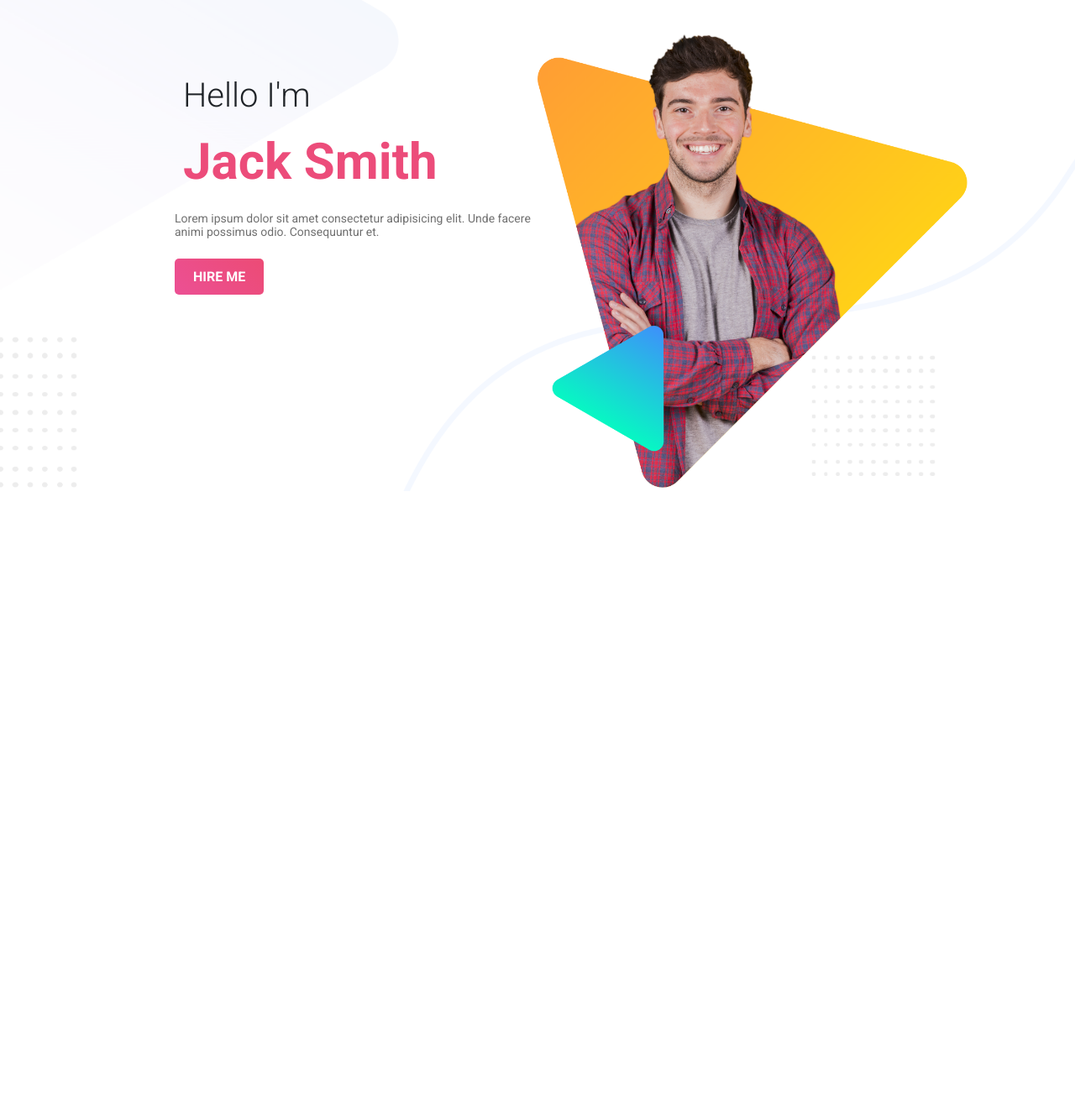
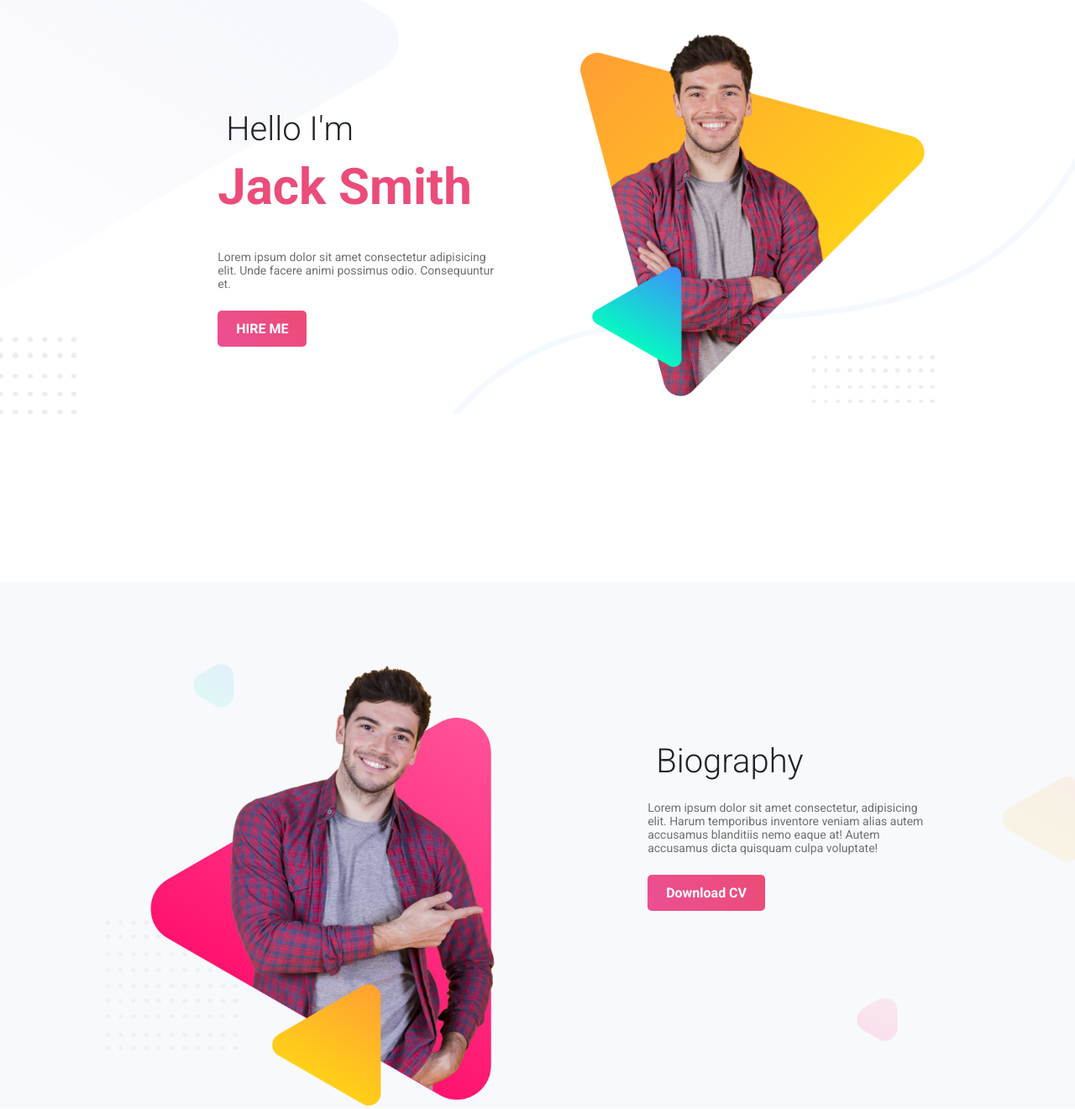
Before and after one commit to IamNahii/personal-website, a plain HTML site: page index.html in a window 1280 px wide. Shown: the part 60-1381 px from the top of the page at 84% size. Before the commit the page ends 800 px from the top, so only its background shows below. Drawn offline with Linux system fonts and the light colour scheme.

Commit message:
biography section added

```diff
--- a/index.html
+++ b/index.html
@@ -15,7 +15,7 @@
         <div class="container">
             <div class="half-width">
                 <div class="content">
-                    <h1>Hello I'm</h1>
+                    <h2>Hello I'm</h2>
                     <h1 class="name-color">Jack Smith</h1>
                     <p>Lorem ipsum dolor sit amet consectetur adipisicing elit. Unde facere animi possimus odio. Consequuntur et.</p>
                     <a class="btn" href="#">HIRE ME</a>
@@ -28,7 +28,20 @@
     </header>
     <!-- End Header Area -->
     <!-- Start Biography Area -->
-
+    <section class="biography-area">
+        <div class="container">
+            <div class="half-width">
+                <img src="images/peter_dream.png" alt="biography img">
+            </div> <!-- /.half-width -->
+            <div class="half-width">
+                <div class="content">
+                    <h2>Biography</h2>
+                    <p>Lorem ipsum dolor sit amet consectetur, adipisicing elit. Harum temporibus inventore veniam alias autem accusamus blanditiis nemo eaque at! Autem accusamus dicta quisquam culpa voluptate!</p>
+                    <a class="btn" href="#">Download CV</a>
+                </div>
+            </div> <!-- /.half-width -->
+        </div> <!-- /.container -->
+    </section> <!-- /.biography-area -->
     <!-- End Biography  Area -->
 </body>
 </html>
--- a/style.css
+++ b/style.css
@@ -9,18 +9,21 @@ body{
     margin: 0 auto;
 }
 .half-width {
-    width: 50%;
+    width: 40%;
     float: left;
+    margin-left: 5%;
+    margin-right: 5%;
 }
-header::after{
+header::after,
+section::after{
     content: "";
     clear: both;
     display: block;
 }
 .content{
-     padding: 140px 0px 80px 80px;
+     padding: 180px 0px 80px 80px;
 }
-h1{
+h2{
     color: #202428;
     font-weight: 300;
     font-size: 40px;
@@ -41,7 +44,10 @@ p{
     margin-top: 10px;
     font-weight: 700;
 }
-
+img {
+    width: 100%;
+    padding-top: 100px;
+}
 
 /* Header Area */
 .header-area{
@@ -53,9 +59,12 @@ p{
     color: #EC4C7A;
     font-weight: 700;
     font-size: 60px;
+    margin: 0 0 40px 0;
 }
 
-.header-area img {
-    width: 100%;
-    padding-top: 100px;
+/* Biography Area */
+.biography-area{
+    margin-top: 200px;
+    background: url("images/biography-bg.png") no-repeat;
+    background-size: cover;
 }
```
